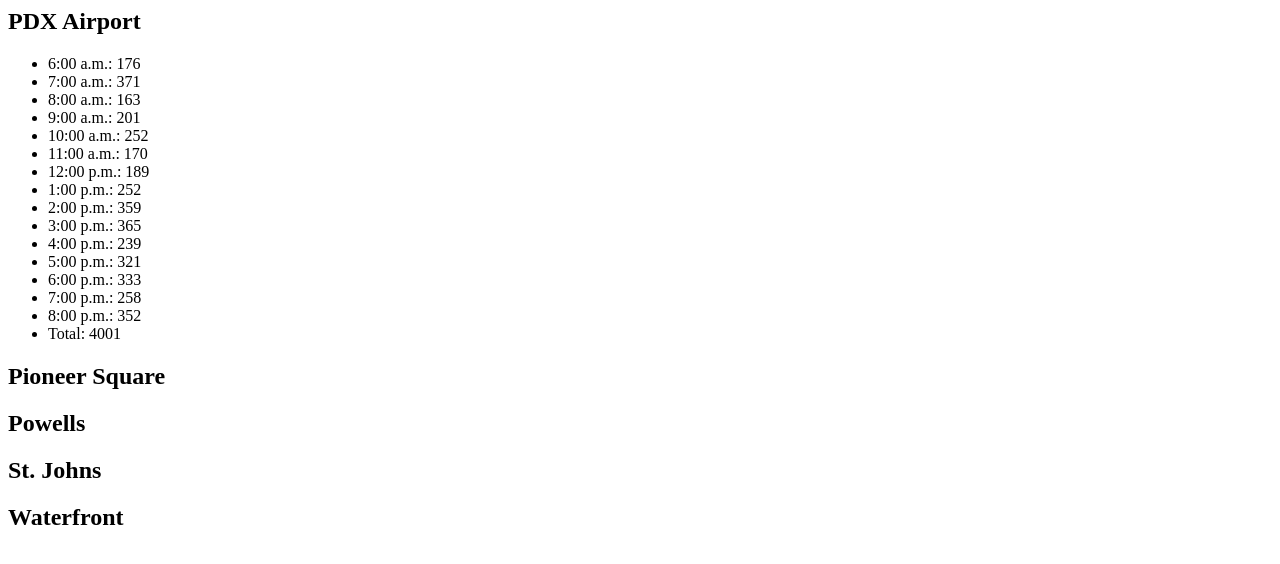
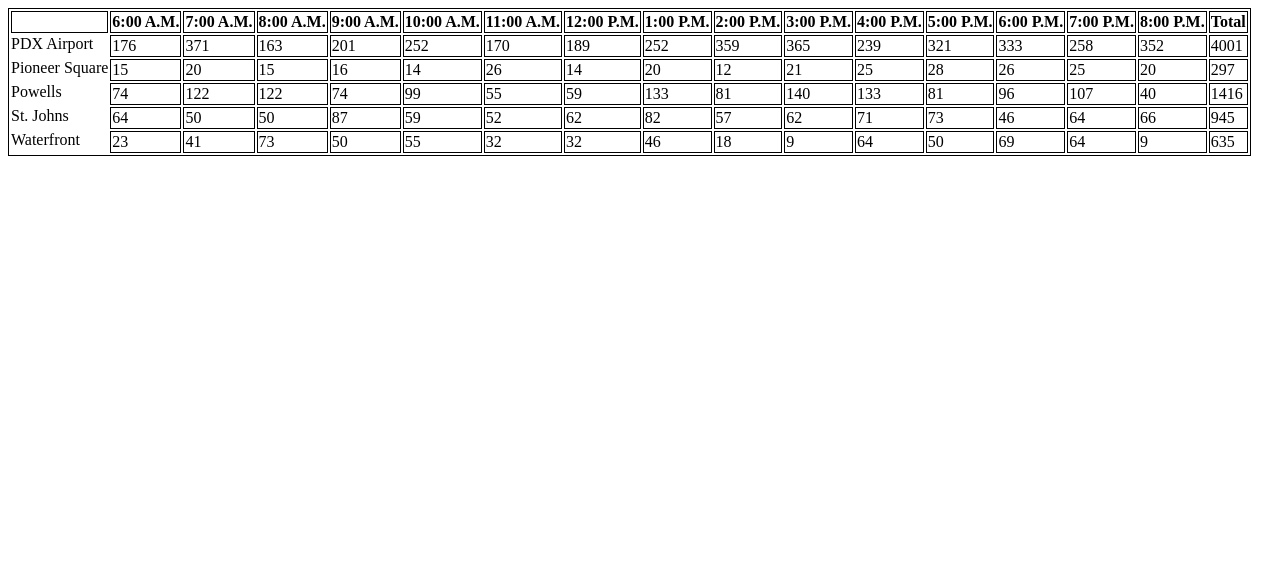
Before and after one commit to ShaneMoyo/Salmon_Cookies, a plain HTML site: page sales.html in a window 1280 px wide. Drawn offline with Linux system fonts and the light colour scheme.

Commit message:
added css styling to table

```diff
--- a/app.js
+++ b/app.js
@@ -6,6 +6,7 @@
     max: 65,
     avgCookie: 6.3,
     cookiesPerHourArray: [],
+    staffPerHour:[],
 
     custPerHour: function(){
       return Math.floor(Math.random() * (this.max - this.min + 1)) + this.min;
@@ -63,6 +64,11 @@
         }
         return this.cookiesPerHourArray
     },
+
+    staff: function(){
+        var staffNeeded = (this.custPerHour() / 20);
+        return staffNeeded
+    }
 
     addToDom: function(){
         this.calcCookiesPerHour()
--- a/app2.js
+++ b/app2.js
@@ -1,4 +1,5 @@
-var Store = function(min, max, avgCookie, listID) {
+var Store = function(name, min, max, avgCookie, listID,) {
+    this.name = name
     this.min = min;
     this.max = max;
     this.avgCookie = avgCookie;
@@ -6,8 +7,10 @@
     this.listID = listID;
     this.hours = ['6:00 a.m.', '7:00 a.m.', '8:00 a.m.', '9:00 a.m.', '10:00 a.m.', '11:00 a.m.','12:00 p.m.',
     '1:00 p.m.', '2:00 p.m.','3:00 p.m.', '4:00 p.m.', '5:00 p.m.', '6:00 p.m.', '7:00 p.m.' , '8:00 p.m.'];
+}
 
-}
+
+
 
 Store.prototype.customersPerHour = function(){
     return Math.floor(Math.random() * (this.max - this.min + 1)) + this.min;
@@ -25,11 +28,18 @@
 }
 
 Store.prototype.addToDom = function(){
+    var row = document.getElementById('stores');
+    var newRow = document.createElement('tr');
+    newRow.setAttribute('id', this.listID);
+    newRow.innerHTML = this.name
+    row.appendChild(newRow);
+
+
     this.calcCookiesByHour();
         for( i = 0; i < 15; i++ ) {
     var list = document.getElementById(this.listID)
-    var newList = document.createElement('li');
-    newList.innerHTML = (this.hours[i] + ': ' + this.cookieSalesArr[i] )
+    var newList = document.createElement('td');
+    newList.innerHTML = (this.cookieSalesArr[i] )
     list.appendChild(newList);
     }
     var total = 0;
@@ -37,18 +47,22 @@
         total = total + this.cookieSalesArr[i];
     }
 
-    var list = document.getElementById(this.listID)
-    var newList = document.createElement('li');
-    newList.innerHTML = ('Total: ' + total )
-    list.appendChild(newList);
+     var list = document.getElementById(this.listID)
+     var newList = document.createElement('td');
+     newList.innerHTML = ( total );
+     list.appendChild(newList);
 }
 
 
 
-var pdxAirport = new Store(23, 65, 6.3, 'pdxcookie');
-var pioneerSquare = new Store(3, 24, 1.2, 'pioneercookie');
-var powells = new Store (11, 38, 3.7, 'powellscookie');
-var stJohns = new Store (20, 38, 2.3, 'stJohnscookie');
-var waterFront = new Store (2, 16, 4.6, 'waterfrontcookie');
+var pdxAirport = new Store('PDX Airport', 23, 65, 6.3, 'pdxcookie');
+var pioneerSquare = new Store('Pioneer Square', 3, 24, 1.2, 'pioneercookie');
+var powells = new Store ('Powells', 11, 38, 3.7, 'powellscookie');
+var stJohns = new Store ('St. Johns', 20, 38, 2.3, 'stJohnscookie');
+var waterFront = new Store ('Waterfront', 2, 16, 4.6, 'waterfrontcookie');
 
 pdxAirport.addToDom();
+pioneerSquare.addToDom();
+powells.addToDom();
+stJohns.addToDom();
+waterFront.addToDom();
--- a/sales.html
+++ b/sales.html
@@ -4,21 +4,33 @@
     <title>Salmon cookies</title>
 </head>
 <body>
-    <h2> PDX Airport </h2>
-    <ul id='pdxcookie'>
-    </ul>
-    <h2> Pioneer Square </h2>
-    <ul id='pioneercookie'>
-    </ul>
-    <h2> Powells </h2>
-    <ul id='powellscookie'>
-    </ul>
-    <h2> St. Johns </h2>
-    <ul id='stJohnscookie'>
-    </ul>
-    <h2> Waterfront </h2>
-    <ul id='waterfrontcookie'>
-    </ul>
+    <table>
+      <thead>
+      <tr>
+          <th></th>
+          <th>6:00 A.M.</th>
+          <th>7:00 A.M.</th>
+          <th>8:00 A.M.</th>
+          <th>9:00 A.M.</th>
+          <th>10:00 A.M.</th>
+          <th>11:00 A.M.</th>
+          <th>12:00 P.M.</th>
+          <th>1:00 P.M.</th>
+          <th>2:00 P.M.</th>
+          <th>3:00 P.M.</th>
+          <th>4:00 P.M.</th>
+          <th>5:00 P.M.</th>
+          <th>6:00 P.M.</th>
+          <th>7:00 P.M.</th>
+          <th>8:00 P.M.</th>
+          <th>Total</th>
+      </tr>
+      </thead>
+    <tbody id='stores'>
+    </tbody>
+    </table>
+
+    <link href='style.css' rel='stylesheet' type='text/css'>
     <script src="app2.js"></script>
 </body>
 </html>
--- /dev/null
+++ b/style.css
@@ -0,0 +1,3 @@
+table, th, td {
+   border: 1px solid black;
+}
```
